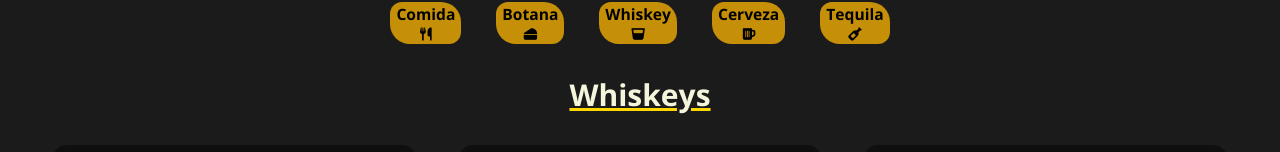
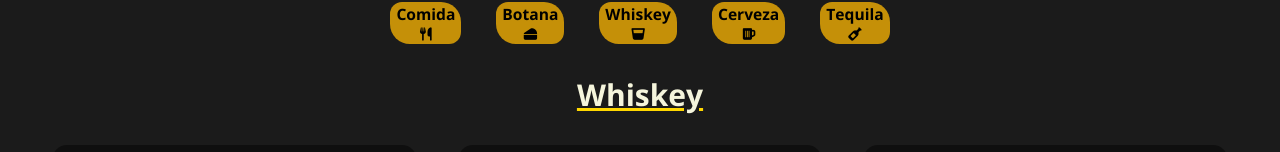
Before and after one commit to Carlos-hash-010164100/La_OVeja_Negra, a website: page index.html in a window 1280 px wide. Both pictures are taken after a click on the button "Whiskey". Shown: the part 1868-2020 px from the top of the page. Drawn offline with nearby package versions, Linux system fonts and the light colour scheme.

```diff
--- a/index.html
+++ b/index.html
@@ -175,7 +175,7 @@
 
 <!-- WHISKEY -->
 <div class="menu-category" data-category="beverage">
-  <h3>Whiskeys</h3>
+  <h3>Whiskey</h3>
 
   <ul class="itemsUl">
 
```
